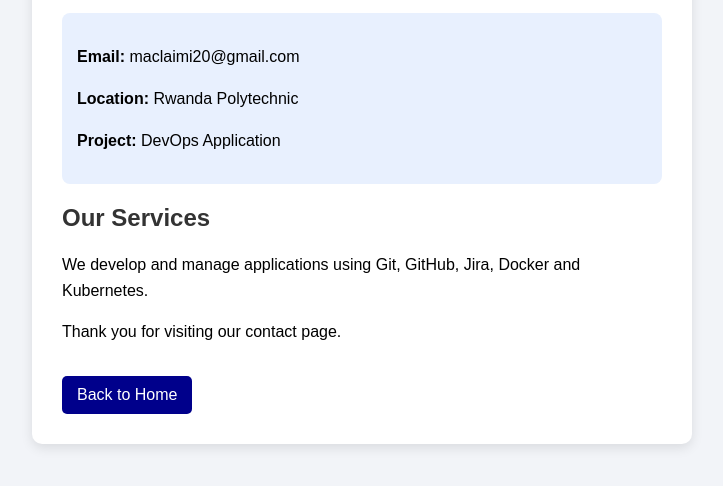
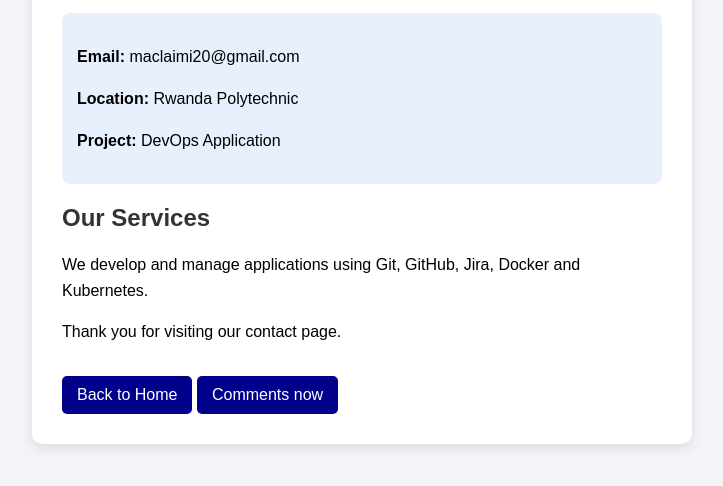
Before and after one commit to ramcode18/webapp-project, a website: page login.html in a window 1280 px wide. Shown: the part 178-664 px from the top of the page, without its empty margins (278-1001 px from the left). Drawn offline with Linux system fonts and the light colour scheme.

Commit message:
SCRUM-6 #comment login update and vhangs

```diff
--- a/login.html
+++ b/login.html
@@ -94,6 +94,8 @@
         <!-- Link back to the home page -->
         <a href="hello.html">Back to Home</a>
 
+        <a href="hello.html">Comments now </a>
+
     </div>
 
 </body>
```
